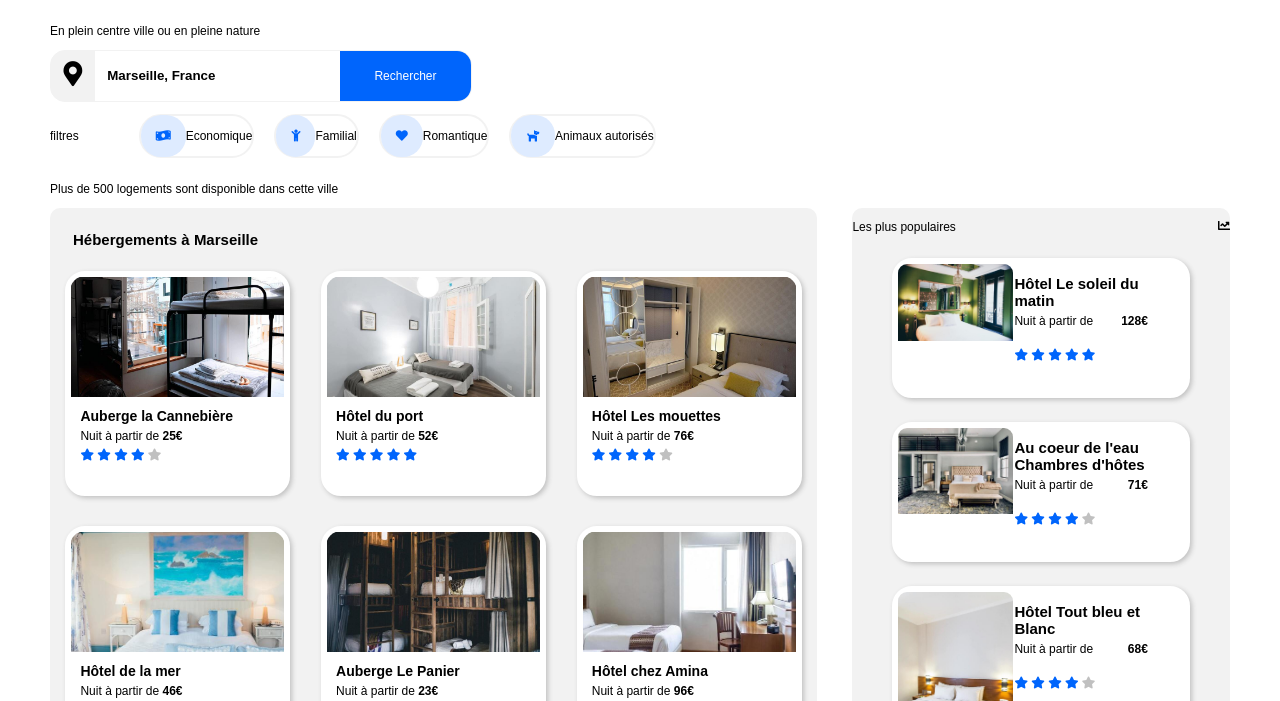
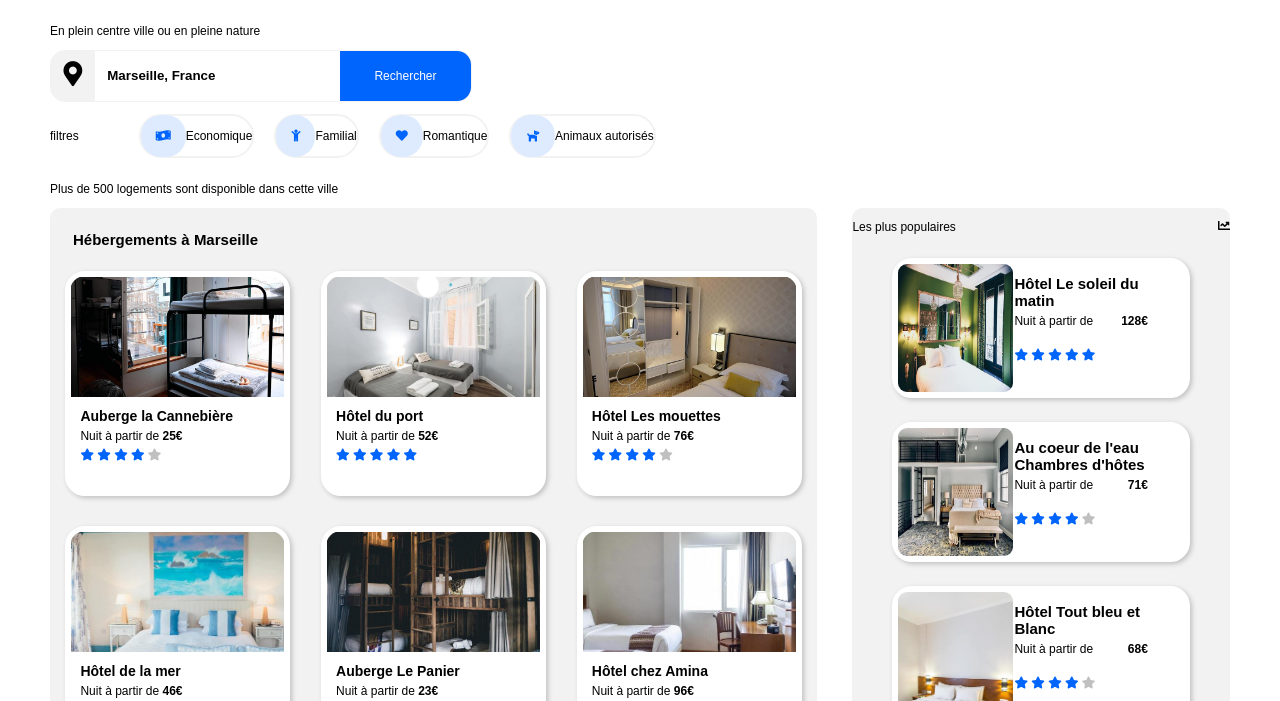
Before and after one commit to Plo-K2on/P2_Hugo_CAFFIN, a plain HTML site: page index.html in a window 1280 px wide. Shown: the part 95-796 px from the top of the page. Drawn offline with Linux system fonts and the light colour scheme; a web font is replaced by a local one.

Commit message:
Add files via upload

```diff
--- a/style.css
+++ b/style.css
@@ -24,11 +24,11 @@ header {
     overflow: hidden;
     min-height: 120px;
 }
-/*.image img{
+.image img{
     flex-shrink: 0;
     min-width: 100%;
     min-height: 100%
-}*/
+}
 .fa-star{
     color: silver;
 }
```
